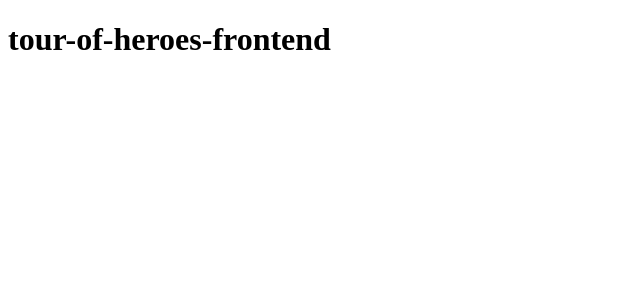
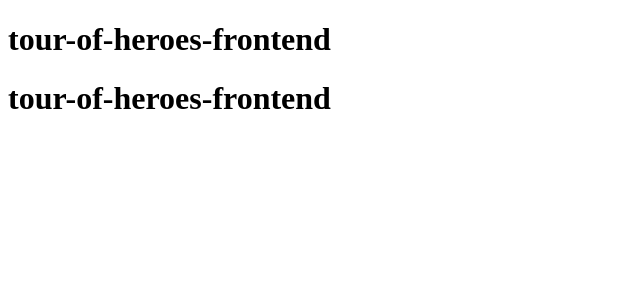
Before and after one commit to luanfsouza/tour-of-heroes-frontend, an Angular app: page / in a window 1280 px wide. Shown: the top 300 px of the page, without its empty margins (0-640 px from the left). Built offline with nearby package versions, Linux system fonts and the light colour scheme.

Commit message:
update app.component.html

```diff
--- a/src/app/app.component.html
+++ b/src/app/app.component.html
@@ -1 +1,2 @@
 <h1>{{ title }}</h1>
+<h1>{{ title }}</h1>
```
